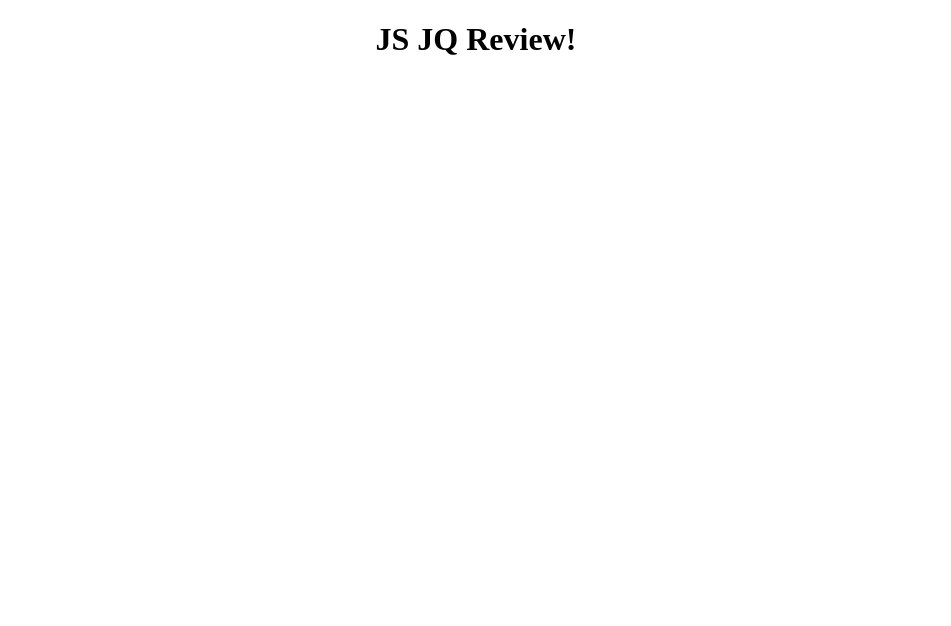
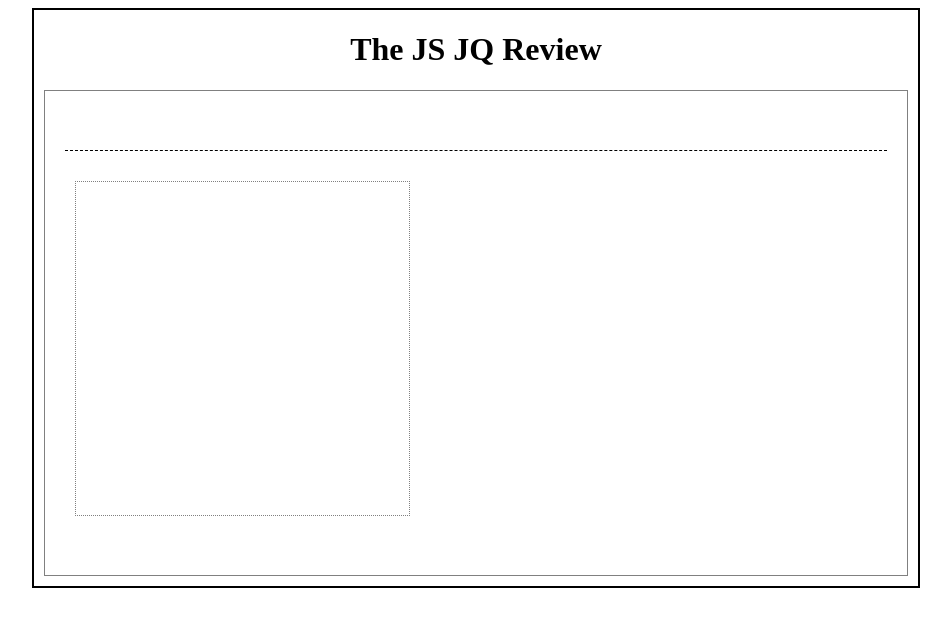
Before and after one commit to ga-wdi-exercises/the-jquery-review, a plain HTML site: page index.html in a window 1280 px wide. Shown: the whole page, without its empty margins (164-1115 px from the left). Drawn offline with Linux system fonts and the light colour scheme.

Commit message:
add style and modify instructions

```diff
--- a/index.html
+++ b/index.html
@@ -6,9 +6,6 @@
   <link rel="stylesheet" href="styles.css">
 </head>
 <body>
-  <main>
-    <h1>JS JQ Review!</h1>
-
     <div class="write-on-me"></div>
     <div class="write-on-me"></div>
     <div class="write-on-me"></div>
@@ -16,12 +13,16 @@
     <div class="write-on-me"></div>
     <div class="write-on-me"></div>
 
+    <main>
+      <h1>The JS JQ Review</h1>
     <article>
+      <section class="article-body">
       <header>
         <h3></h3>
       </header>
-      <section class="article-body">
-        <figure></figure>
+        <figure>
+
+        </figure>
       </section class="article-body">
     </article>
 
--- a/styles.css
+++ b/styles.css
@@ -1,5 +1,32 @@
-body {
+main {
   margin: auto;
+  width: 70%;
+  border: 2px solid black;
+}
+
+article {
+  margin: 10px;
+  border: 1px grey solid;
+  height: 444px;
+  padding: 20px;
+}
+
+header {
+  border-bottom: 1px black dashed;
+  padding-top: 20px;
+  margin-bottom: 20px;
+}
+
+figure {
+  height: 333px;
+  width: 333px;
+  margin: 10px;
+  padding: 0px;
+  border: 1px grey dotted;
+  float: left;
+}
+
+h1 {
   text-align: center;
-  width: 70%;
+  font-style: italics;
 }
```
Also changed, not shown: 1 other file.
